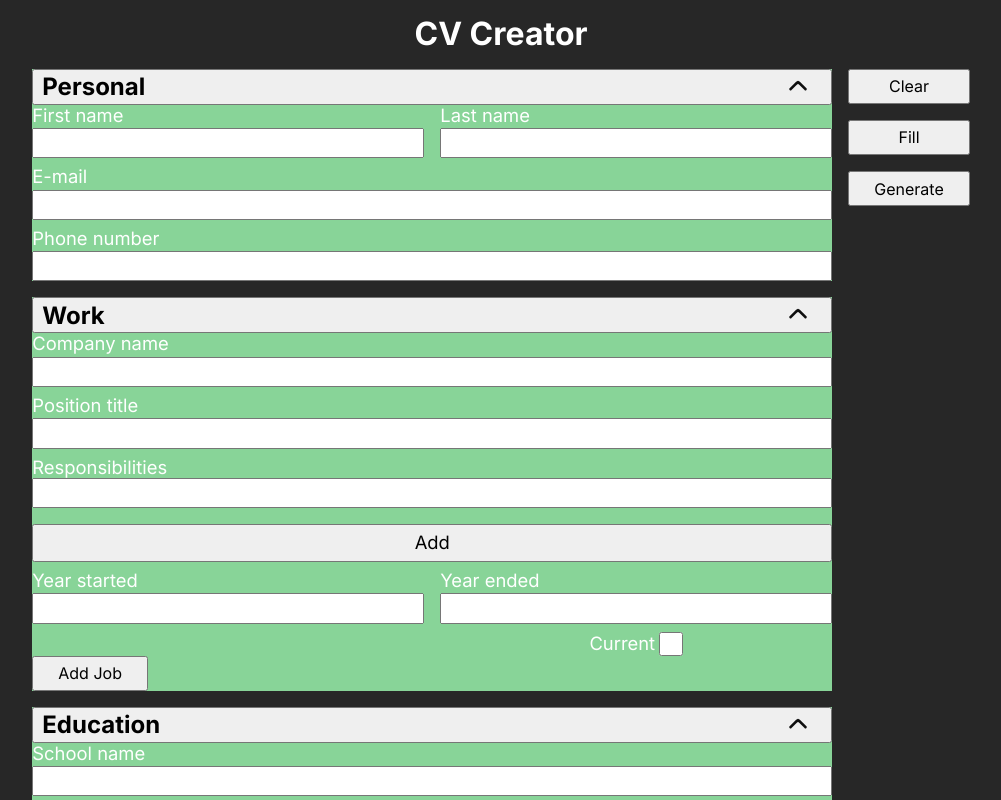
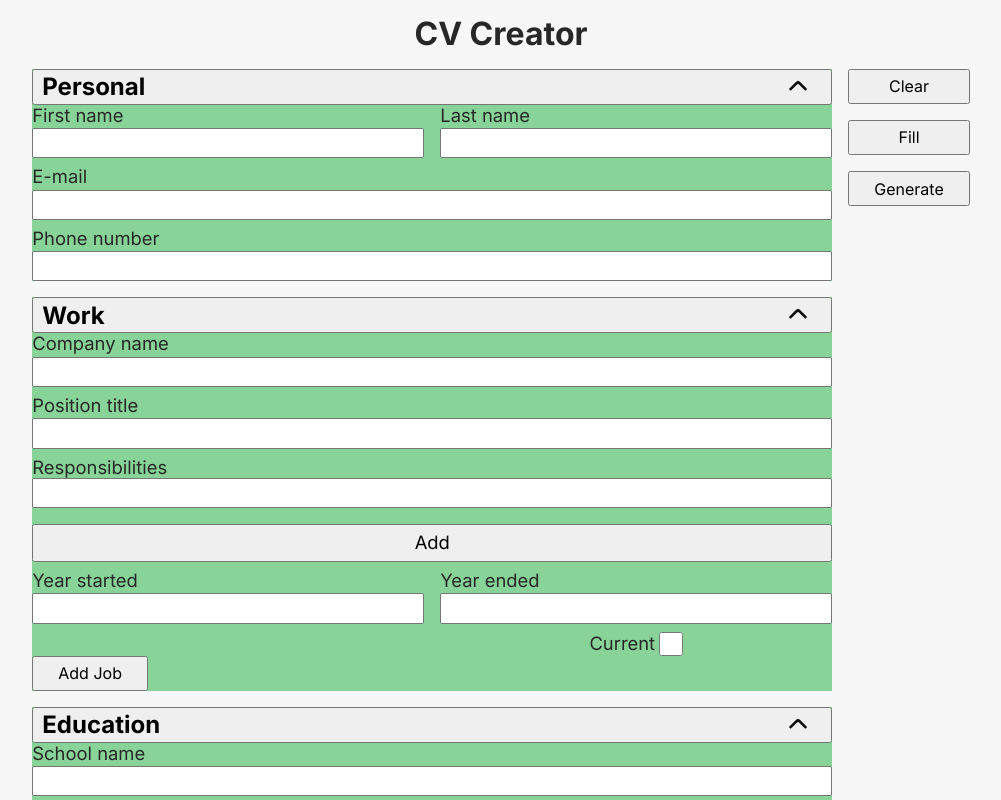
Before and after one commit to bigacz/cv-creator, a React (Vite) app: page / in a window 1280 px wide. Shown: the top 800 px of the page, without its empty margins (139-1140 px from the left). Built offline with nearby package versions, Linux system fonts and the light colour scheme.

Commit message:
add color palette

```diff
--- a/src/styles/general.css
+++ b/src/styles/general.css
@@ -5,6 +5,16 @@
   --fs-4: 1.25rem;
   --fs-5: 1.5rem;
   --fs-6: 1.75rem;
+
+  --color-1: #f7f7f7;
+  --color-2: #e9e9e9;
+  --color-3: #a8a8a8;
+  --color-4: #646464;
+  --color-5: #39393a;
+  --color-6: #272727;
+
+  --color-red-1: ;
+  --color-green-1: ;
 }
 
 h1,
@@ -23,7 +33,7 @@ fieldset {
 }
 
 body {
-  background-color: rgb(39, 39, 39);
-  color: white;
+  background-color: var(--color-1);
+  color: var(--color-6);
   font-family: Inter;
 }
```
